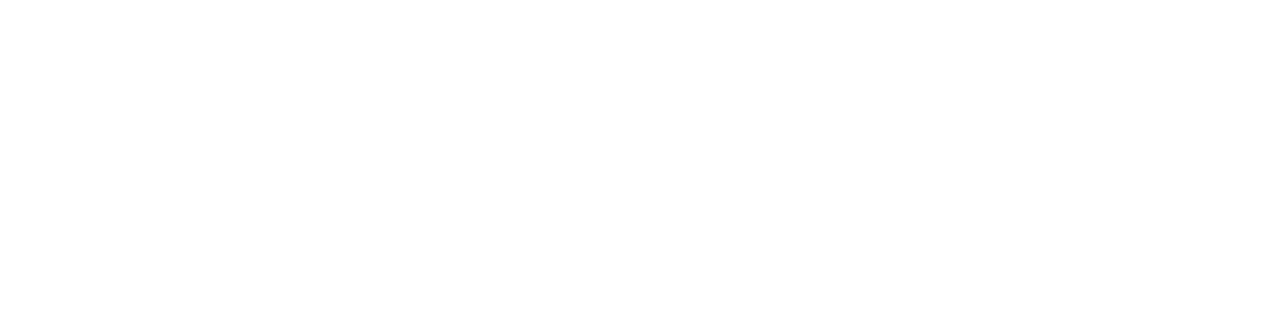
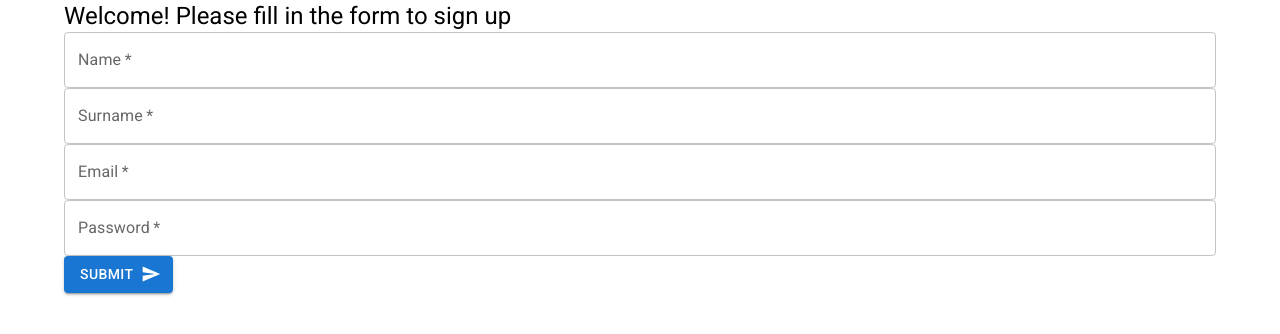
Before and after one commit to JulianBeta/Ciclo4_ProgramacionWeb, a React (Create React App) app in the folder frontend/: page / in a window 1280 px wide. Shown: the top 334 px of the page. Built offline with nearby package versions, Linux system fonts and the light colour scheme.

Commit message:
working on the sign up form

```diff
--- a/frontend/package.json
+++ b/frontend/package.json
@@ -3,11 +3,16 @@
   "version": "0.1.0",
   "private": true,
   "dependencies": {
+    "@emotion/react": "^11.7.0",
+    "@emotion/styled": "^11.6.0",
+    "@mui/icons-material": "^5.2.0",
+    "@mui/material": "^5.2.1",
     "@testing-library/jest-dom": "^5.15.1",
     "@testing-library/react": "^11.2.7",
     "@testing-library/user-event": "^12.8.3",
     "react": "^17.0.2",
     "react-dom": "^17.0.2",
+    "react-router-dom": "^6.0.2",
     "react-scripts": "4.0.3",
     "web-vitals": "^1.1.2"
   },
--- a/frontend/public/index.html
+++ b/frontend/public/index.html
@@ -8,6 +8,16 @@
     <meta
       name="description"
       content="Web site created using create-react-app"
+    />
+    <!-- roboto font -->
+    <link
+      rel="stylesheet"
+      href="https://fonts.googleapis.com/css?family=Roboto:300,400,500,700&display=swap"
+    />
+    <!-- material icons' font -->
+    <link
+      rel="stylesheet"
+      href="https://fonts.googleapis.com/icon?family=Material+Icons"
     />
     <link rel="apple-touch-icon" href="%PUBLIC_URL%/logo192.png" />
     <!--
--- a/frontend/src/App.js
+++ b/frontend/src/App.js
@@ -1,7 +1,9 @@
+import SignUpForm from './components/SignUpForm';
+
 const App = () => {
   return (
     <div>
-      <header></header>
+      <SignUpForm />
     </div>
   );
 };
--- /dev/null
+++ b/frontend/src/components/SignUpForm.jsx
@@ -0,0 +1,82 @@
+import SendIcon from '@mui/icons-material/Send';
+import { Button, Container, TextField, Typography } from '@mui/material';
+import { Box } from '@mui/system';
+import { useState } from 'react';
+
+const SignUpForm = () => {
+  const [name, setName] = useState('');
+  const [surname, setSurname] = useState('');
+  const [email, setEmail] = useState('');
+  const [password, setPassword] = useState('');
+
+  const clearForm = () => {
+    setName('');
+    setSurname('');
+    setEmail('');
+    setPassword('');
+  };
+
+  const handleSubmit = (e) => {
+    e.preventDefault();
+    // fetch POST
+    console.log('submitted', name, surname, email, password);
+    clearForm();
+  };
+  return (
+    <Container>
+      <Box>
+        <Typography variant='h5'>
+          Welcome! Please fill in the form to sign up
+        </Typography>
+        <form onSubmit={handleSubmit}>
+          <Box>
+            <TextField
+              value={name}
+              onChange={(e) => setName(e.target.value)}
+              id='firstName'
+              label='Name'
+              variant='outlined'
+              fullWidth
+              required
+            />
+            <TextField
+              value={surname}
+              onChange={(e) => setSurname(e.target.value)}
+              id='lastName'
+              label='Surname'
+              variant='outlined'
+              fullWidth
+              required
+            />
+            <TextField
+              value={email}
+              onChange={(e) => setEmail(e.target.value)}
+              id='email'
+              label='Email'
+              variant='outlined'
+              required
+              fullWidth
+              type='email'
+            />
+            <TextField
+              value={password}
+              onChange={(e) => setPassword(e.target.value)}
+              id='password'
+              label='Password'
+              variant='outlined'
+              type='password'
+              fullWidth
+              required
+            />
+            {/* select */}
+            <Button variant='contained' endIcon={<SendIcon />} type='submit'>
+              Submit
+            </Button>
+          </Box>
+        </form>
+      </Box>
+    </Container>
+  );
+};
+
+export default SignUpForm;
```
Also changed, not shown: frontend/src/components/WelcomePage.jsx (added, +9 -0 lines), 1 other file (tests, documents, lock files or other folders).
